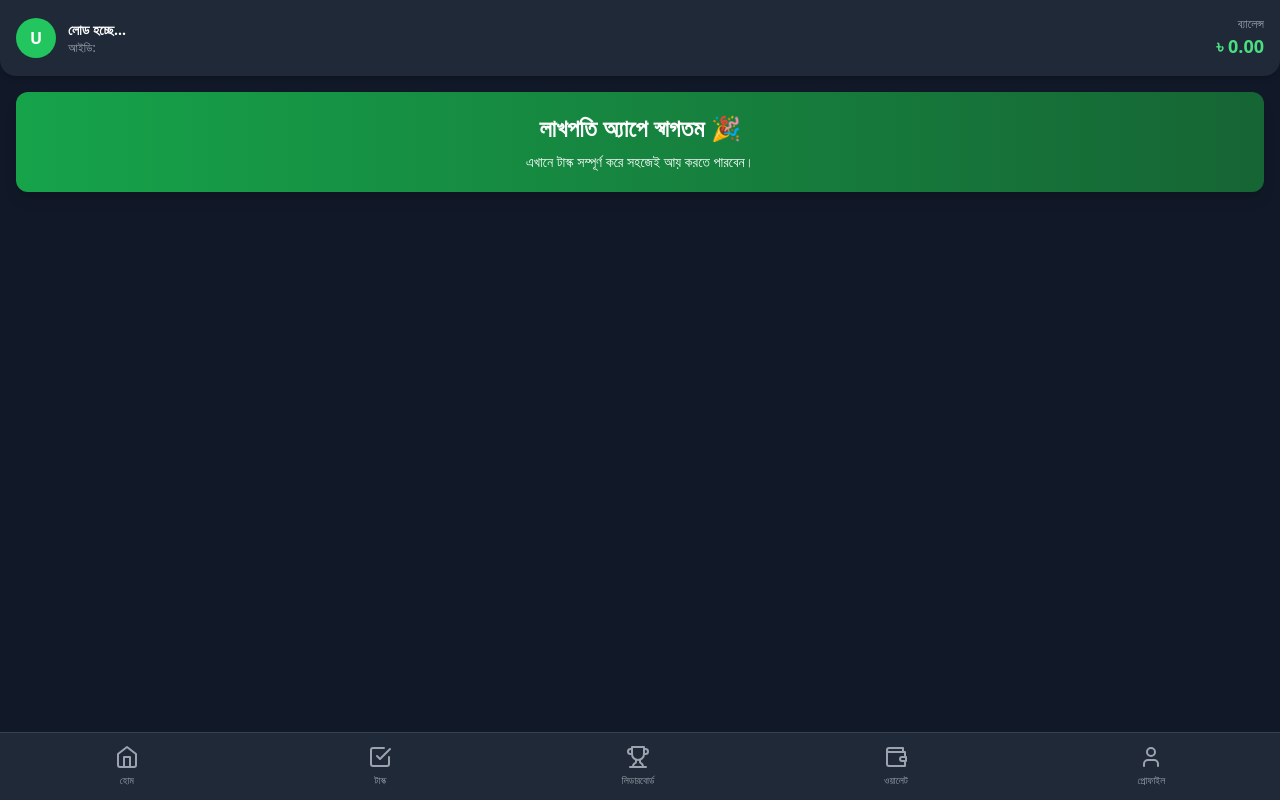
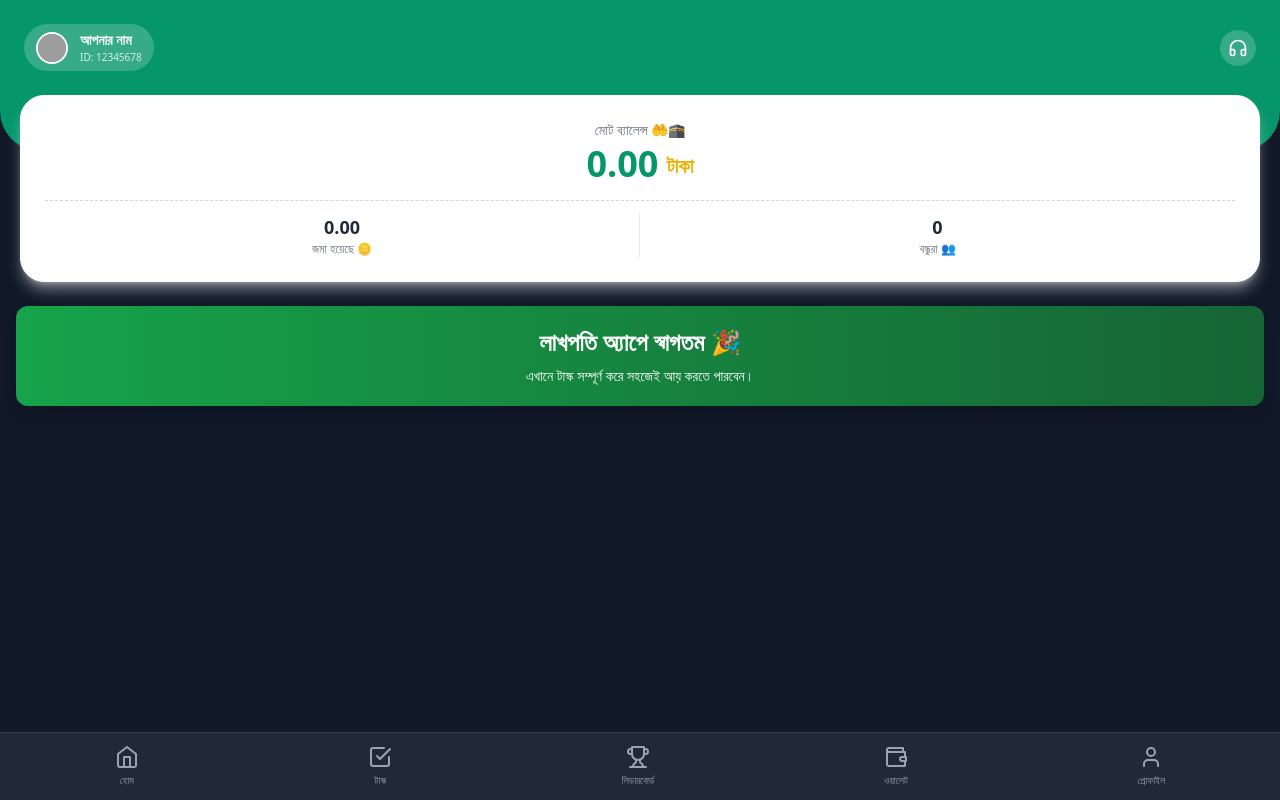
Before and after one commit to nahidx07/lakhpoti-app, a Next.js app: page / in a window 1280 px wide. Built offline with nearby package versions, Linux system fonts and the light colour scheme; grey boxes are pictures that could not be loaded.

Commit message:
Update Header.js

```diff
--- a/components/Header.js
+++ b/components/Header.js
@@ -1,23 +1,54 @@
 "use client";
 import { useStore } from '@/lib/store';
+import { Headphones } from 'lucide-react';
 
 export default function Header() {
   const { user } = useStore();
 
   return (
-    <div className="flex justify-between items-center p-4 bg-gray-800 rounded-b-2xl shadow-md">
-      <div className="flex items-center gap-3">
-        <div className="w-10 h-10 bg-green-500 rounded-full flex items-center justify-center font-bold text-white">
-          {user?.name?.charAt(0) || "U"}
-        </div>
-        <div>
-          <h2 className="text-sm font-semibold">{user?.name || "লোড হচ্ছে..."}</h2>
-          <p className="text-xs text-gray-400">আইডি: {user?.telegram_id}</p>
+    <div className="relative mb-6">
+      {/* উপরের সবুজ অংশ */}
+      <div className="bg-[#059669] rounded-b-[2.5rem] pt-6 pb-20 px-6">
+        <div className="flex justify-between items-center text-white">
+          <div className="flex items-center gap-3 bg-white/20 px-3 py-1.5 rounded-full">
+            <img
+              src="https://ui-avatars.com/api/?name=User&background=random"
+              alt="Profile"
+              className="w-8 h-8 rounded-full border-2 border-white"
+            />
+            <div>
+              <h2 className="text-sm font-bold">{user?.name || "আপনার নাম"}</h2>
+              <p className="text-[10px] opacity-80">ID: {user?.telegram_id || "12345678"}</p>
+            </div>
+          </div>
+          <button className="bg-white/20 p-2 rounded-full backdrop-blur-sm">
+            <Headphones size={20} className="text-white" />
+          </button>
         </div>
       </div>
-      <div className="text-right">
-        <p className="text-xs text-gray-400">ব্যালেন্স</p>
-        <p className="text-lg font-bold text-green-400">৳ {user?.balance || "0.00"}</p>
+
+      {/* মাঝখানের ব্যালেন্স কার্ড */}
+      <div className="px-5 -mt-14 relative z-10">
+        <div className="bg-white rounded-3xl p-6 shadow-lg shadow-gray-200/50 text-center border border-gray-50">
+          <p className="text-gray-500 text-sm font-medium mb-1">মোট ব্যালেন্স 🤲🕋</p>
+          <div className="flex justify-center items-end gap-2 mb-4">
+            <h1 className="text-4xl font-extrabold text-[#059669]">{user?.balance || "0.00"}</h1>
+            <span className="text-xl font-bold text-yellow-500 mb-1">টাকা</span>
+          </div>
+
+          <div className="border-t border-dashed border-gray-300 my-3"></div>
+
+          <div className="flex justify-between text-sm">
+            <div className="text-center w-1/2 border-r border-gray-200">
+              <p className="text-lg font-bold text-gray-800">{user?.total_earnings || "0.00"}</p>
+              <p className="text-gray-500 text-xs">জমা হয়েছে 🪙</p>
+            </div>
+            <div className="text-center w-1/2">
+              <p className="text-lg font-bold text-gray-800">0</p>
+              <p className="text-gray-500 text-xs">বন্ধুরা 👥</p>
+            </div>
+          </div>
+        </div>
       </div>
     </div>
   );
```
